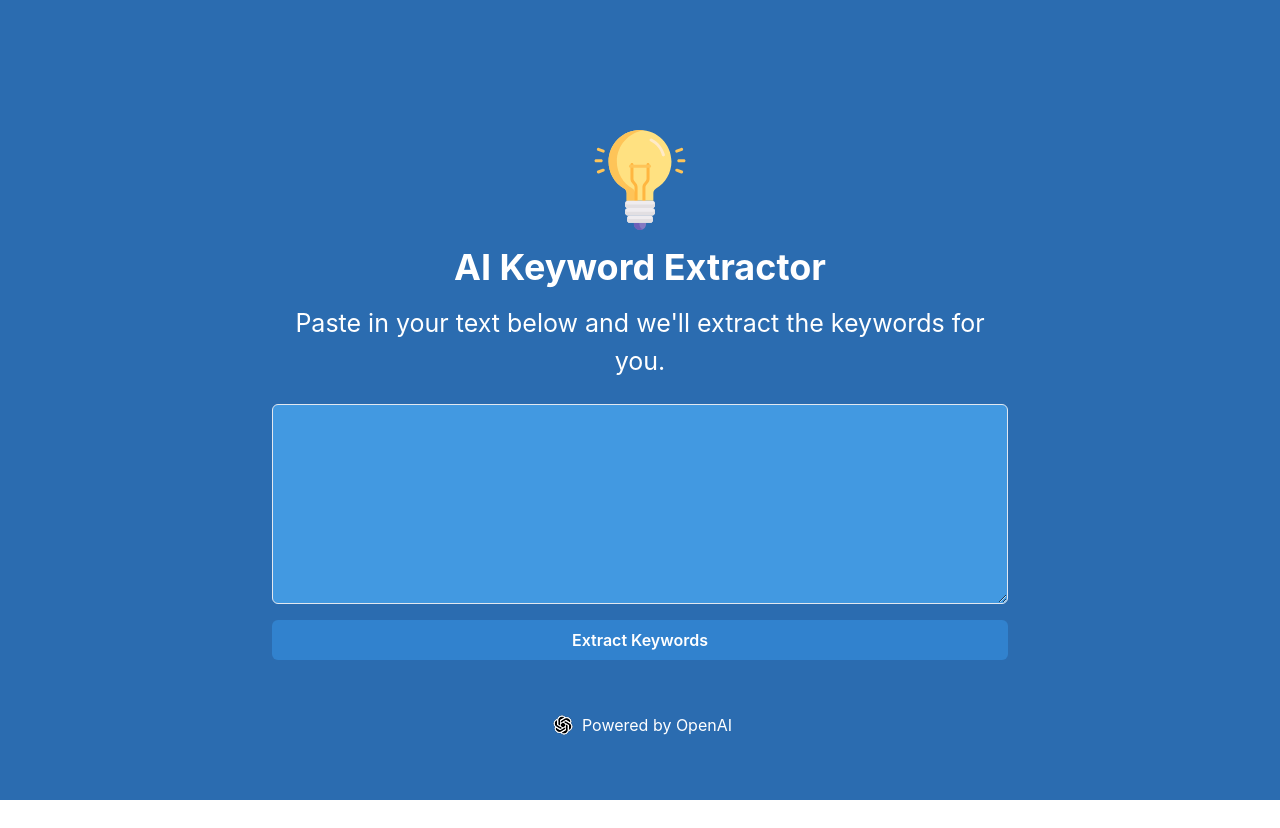
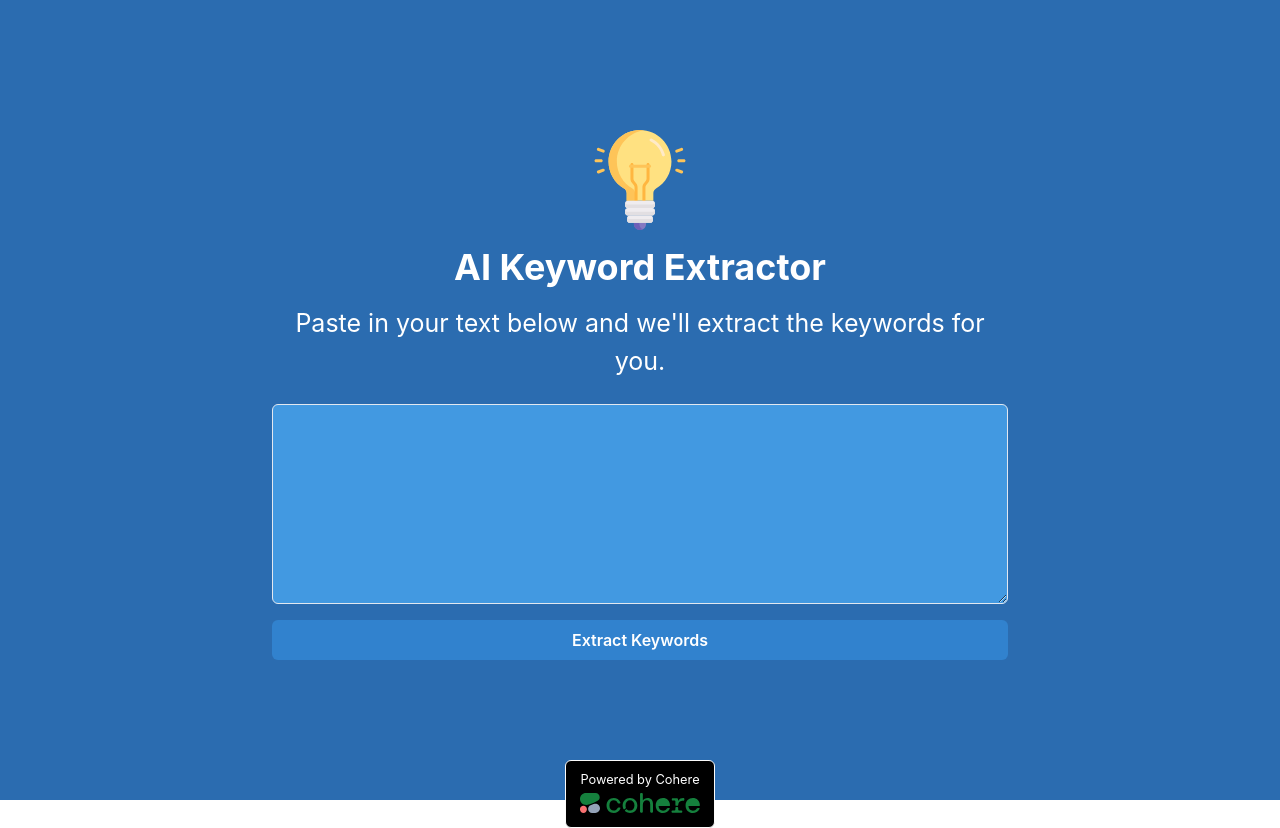
Before and after one commit to jerzyszajner/ai-keyword-extractor, a React (Vite) app: page / in a window 1280 px wide. Before the commit the page ends 800 px from the top, so only its background shows below. Built offline with nearby package versions, Linux system fonts and the light colour scheme.

Commit message:
fix logo

```diff
--- a/src/components/Footer.jsx
+++ b/src/components/Footer.jsx
@@ -1,12 +1,21 @@
 import { Box, Image, Text, Flex } from "@chakra-ui/react";
-import logo from "../assets/openai.png";
+import logo from "../assets/cohere.svg";
 
 const Footer = () => {
   return (
-    <Box marginTop={50}>
-      <Flex justifyContent="center" alignItems="center">
-        <Image src={logo} alt="logo" marginRight={1} />
-        <Text>Powered by OpenAI</Text>
+    <Box marginTop={100}>
+      <Flex
+        flexDirection="column"
+        gap={2}
+        background="black"
+        border="1px solid #fcfcfc"
+        padding={3.5}
+        borderRadius={6}
+      >
+        <Text lineHeight={0.8} fontSize="0.8rem">
+          Powered by Cohere
+        </Text>
+        <Image src={logo} alt="logo" />
       </Flex>
     </Box>
   );
```
Also changed, not shown: src/assets/cohere.svg (added), src/assets/openai.png (deleted).
